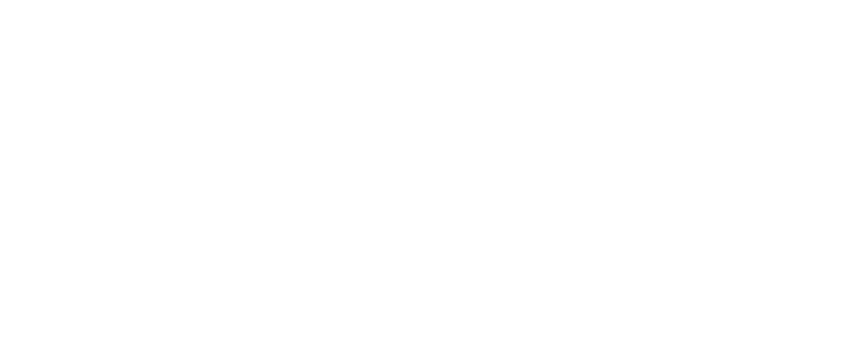
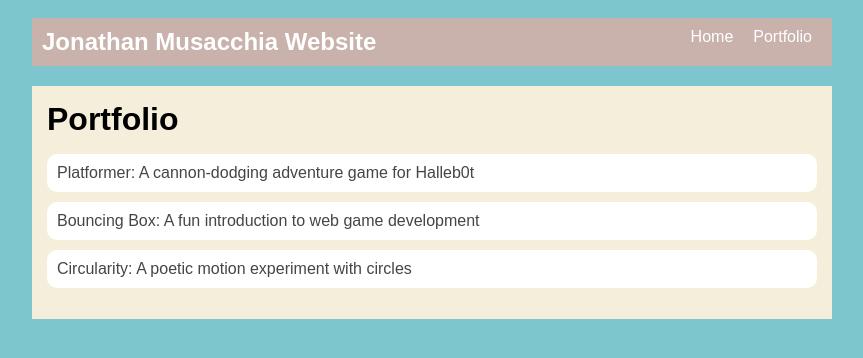
Before and after one commit to JonathanMusacchiaJr/JonathanMusacchiaJr.github.io, a plain HTML site: page portfolio.html in a window 1280 px wide. Shown: the whole page, without its empty margins (208-1071 px from the left). Drawn offline with Linux system fonts and the light colour scheme.

Commit message:
add portfolio page to website

```diff
--- a/portfolio.html
+++ b/portfolio.html
@@ -0,0 +1,42 @@
+<!DOCTYPE html>
+<html>
+  <head>
+    <title>My Awesome Website</title>
+    <link rel="stylesheet" href="style.css" />
+  </head>
+
+  <body>
+    <!-- All content goes here -->
+    <div id="all-contents">
+        <nav>
+        <h1>Jonathan Musacchia Website</h1>
+        <ul id="nav-ul">
+          <li class="nav-li">
+            <a href="index.html">Home</a>
+          </li>
+          <li class="nav-li">
+              <a href="portfolio.html">Portfolio</a>
+            </li>
+          </ul>
+        </nav>
+
+        <main>
+          <div class="content">
+            <h1>Portfolio</h1>
+            <ul id="portfolio">
+                <li>
+  <a href="fsd-projects/platformer/">Platformer: A cannon-dodging adventure game for Halleb0t</a>
+</li>
+<li>
+  <a href="fsd-projects/bouncing-box/">Bouncing Box: A fun introduction to web game development</a>
+</li>
+<li>
+  <a href="fsd-projects/circularity/">Circularity: A poetic motion experiment with circles</a>
+</li>
+            </ul>
+          </div>
+        </main>
+      </div>
+
+  </body>
+</html>
--- a/style.css
+++ b/style.css
@@ -75,3 +75,28 @@ main {
 h2, h3 {
     margin: 0px;
 }
+/* Portfolio styles */
+.content h1 {
+  color: black;
+}
+
+#portfolio {
+  list-style-type: none;
+  padding-left: 0;
+}
+
+#portfolio li {
+  background: #fff;
+  padding: 10px;
+  border-radius: 10px;
+  margin-bottom: 10px;
+}
+
+#portfolio li:hover {
+  background: #eee;
+}
+
+#portfolio a {
+  text-decoration: none;
+  color: #454545;
+}
```
